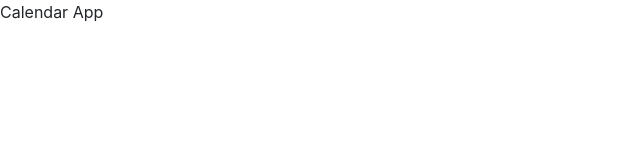
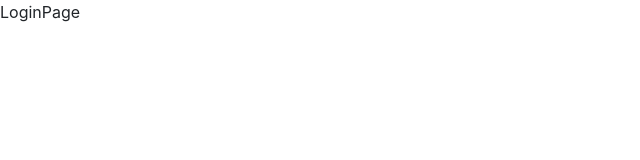
Before and after one commit to machelinos/react-01-calendar, a React (Vite) app: page /auth in a window 1280 px wide. Shown: the top 160 px of the page, without its empty margins (0-640 px from the left). Built offline with nearby package versions, Linux system fonts and the light colour scheme.

Commit message:
App routes

```diff
--- a/src/CalendarApp.jsx
+++ b/src/CalendarApp.jsx
@@ -1,5 +1,10 @@
+import { BrowserRouter } from "react-router-dom";
+import { AppRouter } from "./router"
+
 export const CalendarApp = () => {
   return (
-    <div>Calendar App</div>
+    <BrowserRouter>
+      <AppRouter />
+    </BrowserRouter>
   )
 }
--- /dev/null
+++ b/src/auth/index.js
@@ -0,0 +1 @@
+export * from './pages/LoginPage';
--- /dev/null
+++ b/src/auth/pages/LoginPage.jsx
@@ -0,0 +1,5 @@
+export const LoginPage = () => {
+  return (
+    <div>LoginPage</div>
+  )
+}
--- /dev/null
+++ b/src/calendar/index.js
@@ -0,0 +1 @@
+export * from './pages/CalendarPage';
--- /dev/null
+++ b/src/calendar/pages/CalendarPage.jsx
@@ -0,0 +1,5 @@
+export const CalendarPage = () => {
+  return (
+    <div>CalendarPage</div>
+  )
+}
--- /dev/null
+++ b/src/router/AppRouter.jsx
@@ -0,0 +1,20 @@
+import { Navigate, Route, Routes } from "react-router-dom"
+import { LoginPage } from "../auth";
+import { CalendarPage } from "../calendar";
+
+export const AppRouter = () => {
+    const authStatus = 'not-authenticated';
+
+  return (
+    <Routes>
+        {
+            authStatus === 'not-authenticated'
+            ?
+                <Route path="/auth/*" element={<LoginPage />} />
+            :
+                <Route path="/*" element={<CalendarPage /> } />
+        }
+        <Route path="/*" element={ <Navigate to="auth/login" />  } />
+    </Routes>
+  )
+}
--- /dev/null
+++ b/src/router/index.js
@@ -0,0 +1 @@
+export * from "./AppRouter";
```
